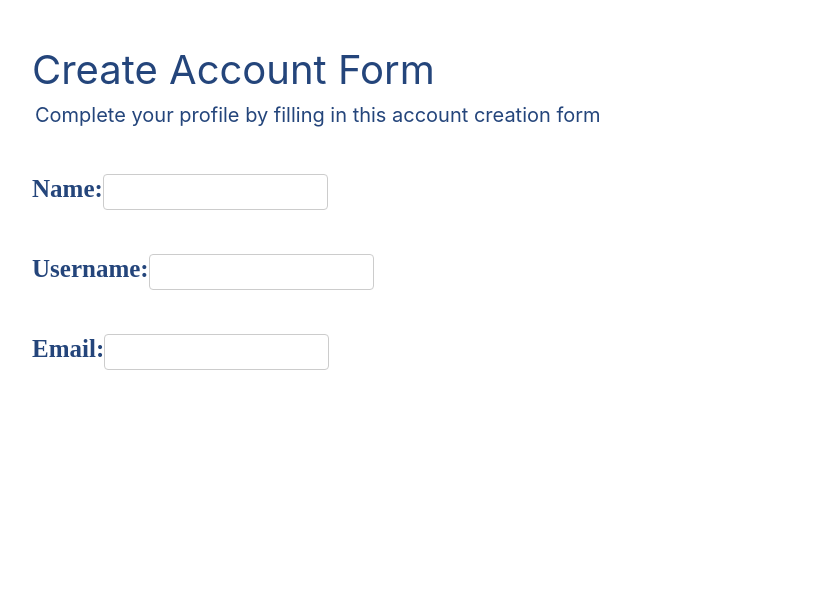
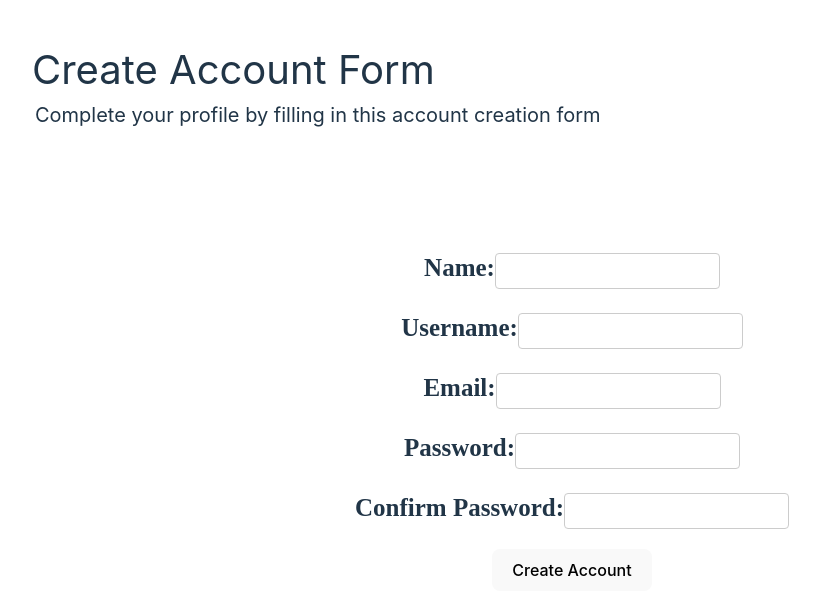
Before and after one commit to Reece-Ausmus/ScheduSmart, a React (Vite) app in the folder schedusmart-frontend/: page /createaccount in a window 1280 px wide. Shown: the top 614 px of the page, without its empty margins (68-888 px from the left). Built offline with nearby package versions, Linux system fonts and the light colour scheme.

Commit message:
finish create-account page

```diff
--- a/schedusmart-frontend/src/pages/Createaccount.css
+++ b/schedusmart-frontend/src/pages/Createaccount.css
@@ -1,7 +1,7 @@
 .headers{
     text-align: left;
     font-size: 40px;
-    color:#24457b;
+    color:#213547;
     position:absolute;
     top: 0px;
     left: 100px;
@@ -10,47 +10,33 @@
 .sub-headers{
     text-align: left;
     font-size: 20px;
-    color:#24457b;
+    color:#213547;
     position:absolute;
     top: 80px;
     left: 103px;
 }
 
-.group-form{
+.group{
     padding-top: 20px;
 }
 
-.group-form label {
+.group label {
     margin-bottom: 8px;
-    color:#24457b;
+    color:#213547;
     font-size: 25px;
     font-family: "Quicksand";
     font-weight: bold;
     font-style: normal;
   }
 
-  .group-form input {
-    /* width: 100%; */
+  .group input {
     padding: 8px;
     border: 1px solid #ccc;
     border-radius: 4px;
     font-size: 16px;
   }
 
-  .name-form {
-    position:absolute;
-    top: 150px;
-    left: 100px;
+  .create_button{
+    position:relative;
+    top:20px;
   }
-
-  .username-form {
-    position:absolute;
-    top: 230px;
-    left: 100px;
-  }
-
-  .email-form {
-    position:absolute;
-    top: 310px;
-    left: 100px;
-  }
--- a/schedusmart-frontend/src/pages/Createaccount.jsx
+++ b/schedusmart-frontend/src/pages/Createaccount.jsx
@@ -5,7 +5,8 @@ export default function Createaccount() {
     const [name, setName] = useState('');
     const [username, setUsername] = useState('');
     const [email, setEmail] = useState('');
-
+    const [password, setPassword] = useState('');
+    const [confirm_password, confirmpassword] = useState('');
     return (
         <div>
             <div className="headers" >
@@ -14,33 +15,30 @@ export default function Createaccount() {
             <div className="sub-headers">
                 <p> Complete your profile by filling in this account creation form </p>
             </div>
-            <div className="group-form name-form">
+            <div className="group name">
                 <label htmlFor="name">Name:</label>
-                <input
-                    type="text"
-                    id="name"
-                    value={name}
-                    onChange={(e) => setName(e.target.value)}
+                <input type="text" id="name" value={name} onChange={(e) => setName(e.target.value)} />
+            </div>
+            <div className="group username">
+                <label htmlFor="username">Username:</label>
+                <input type="text" id="username" value={username} onChange={(e) => setUsername(e.target.value)}
                 />
             </div>
-            <div className="group-form username-form">
-                <label htmlFor="username">Username:</label>
-                <input
-                    type="text"
-                    id="username"
-                    value={username}
-                    onChange={(e) => setUsername(e.target.value)}
-                />
+            <div className="group email">
+                <label htmlFor="email">Email:</label>
+                <input type="email" id="email" value={email} onChange={(e) => setEmail(e.target.value)} />
             </div>
-            <div className="group-form email-form">
-                <label htmlFor="email">Email:</label>
-                <input
-                    type="email"
-                    id="email"
-                    value={email}
-                    onChange={(e) => setEmail(e.target.value)}
-                />
+            <div className="group password">
+                <label htmlFor="password">Password:</label>
+                <input type="password" id="password" value={password} onChange={(e) => setPassword(e.target.value)} />
             </div>
+            <div className="group confirm-password">
+                <label htmlFor="confirm-password">Confirm Password:</label>
+                <input type="password" id="confirm-password" value={confirm_password} onChange={(e) => confirmpassword(e.target.value)} />
+            </div>
+            <div className="create_button"><button type="submit">Create Account</button></div>
+
+
         </div>
     );
 }
```
